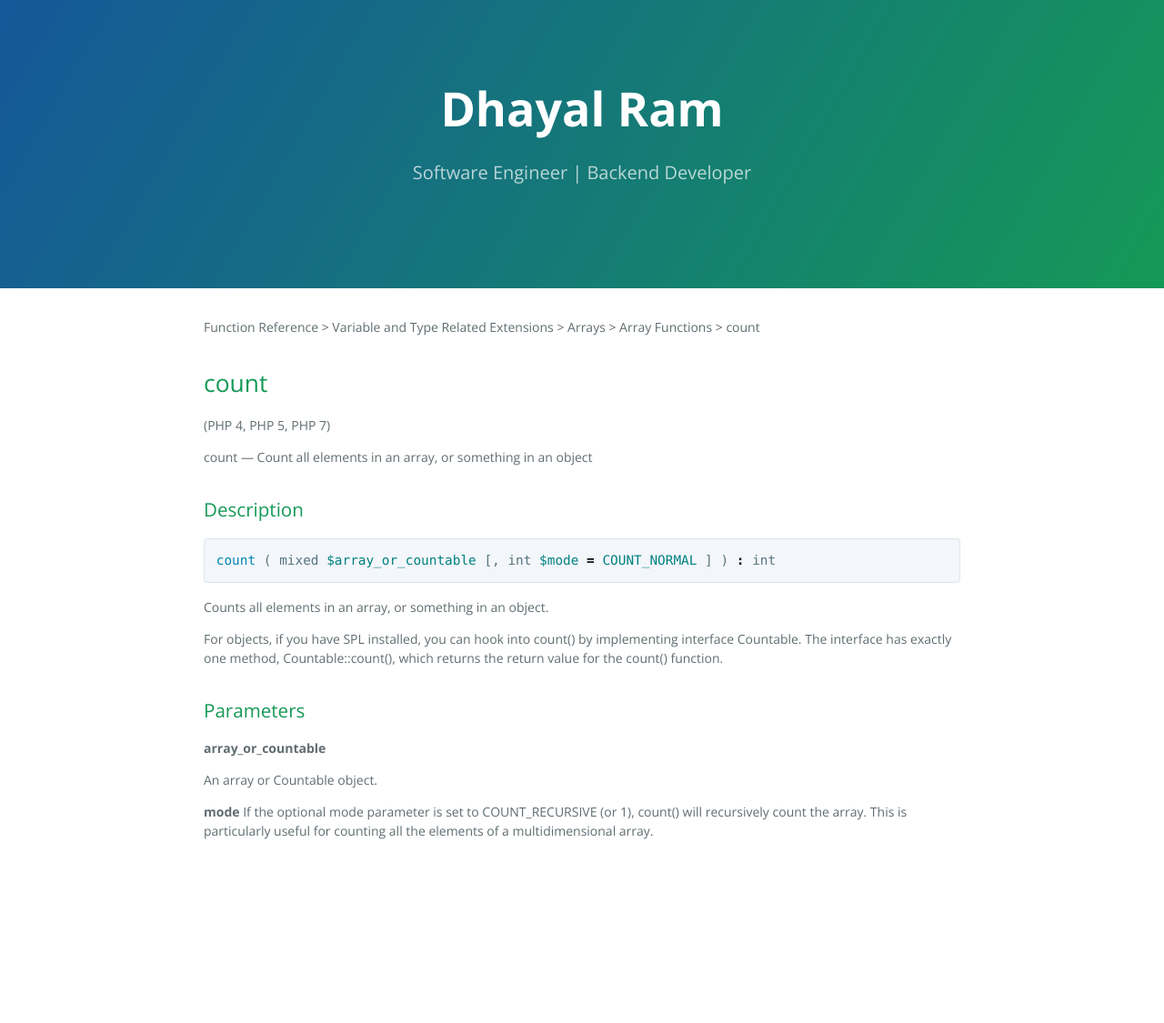
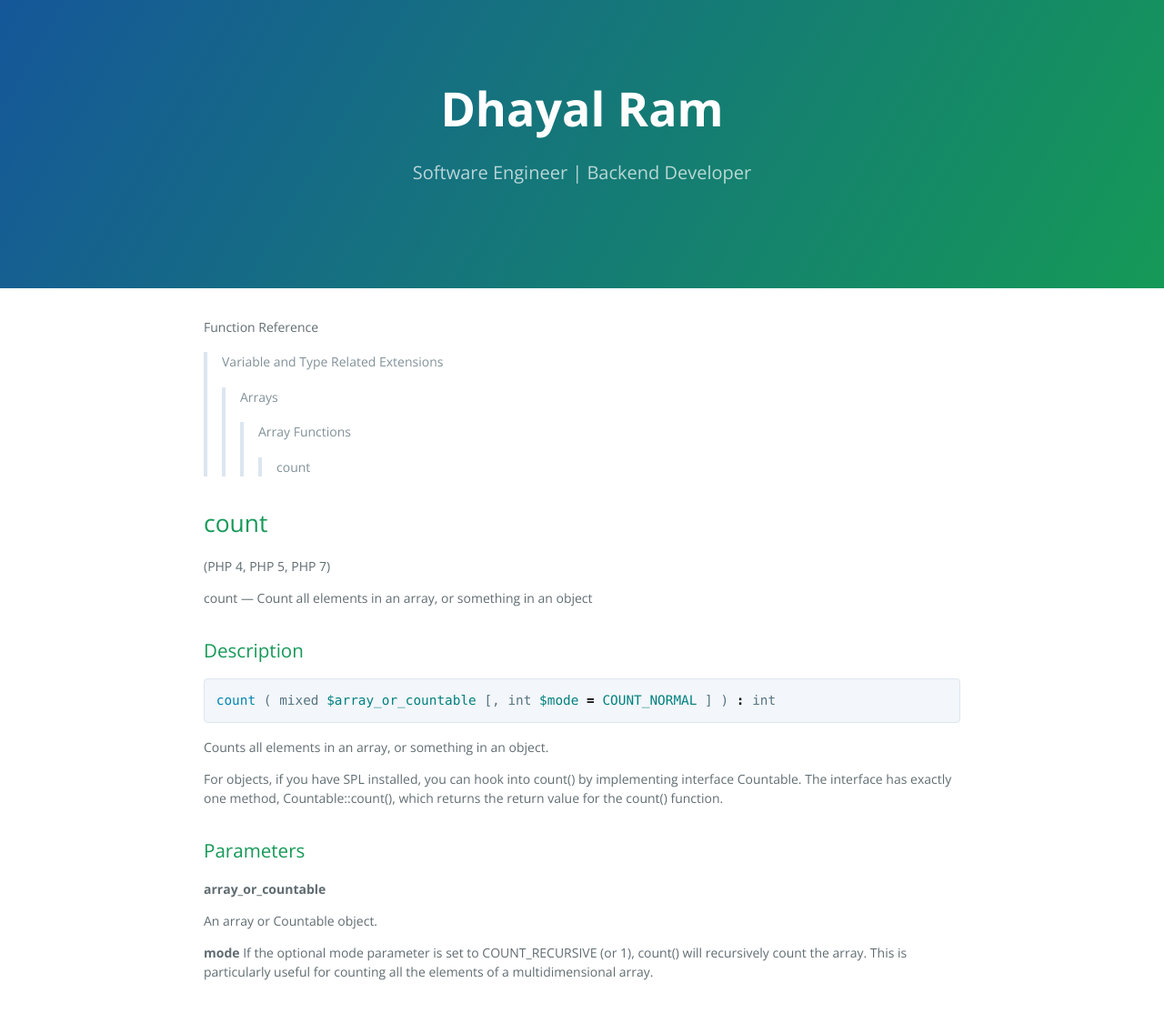
Before and after one commit to dhayalramk/dhayalramk.github.io, a Jekyll site: the page built from PHP/FuncationReference/VariableAndTypeRelatedExtensions/Arrays/ArrayFunctions/count.md, in a window 1280 px wide. Shown: the whole page at 91% size. Built offline with Jekyll 4.4.1, drawn with Linux system fonts in a browser that asks for light colours; our own code applies the rules of GitHub Pages for plain Markdown files; before the commit the page ends 970 px from its top, so only the background shows below that.

```diff
--- a/PHP/FuncationReference/VariableAndTypeRelatedExtensions/Arrays/ArrayFunctions/count.md
+++ b/PHP/FuncationReference/VariableAndTypeRelatedExtensions/Arrays/ArrayFunctions/count.md
@@ -1,4 +1,8 @@
-Function Reference > Variable and Type Related Extensions > Arrays > Array Functions > count
+Function Reference
+> Variable and Type Related Extensions
+> > Arrays
+> > > Array Functions
+> > > > count
 
 ## count
 
```
